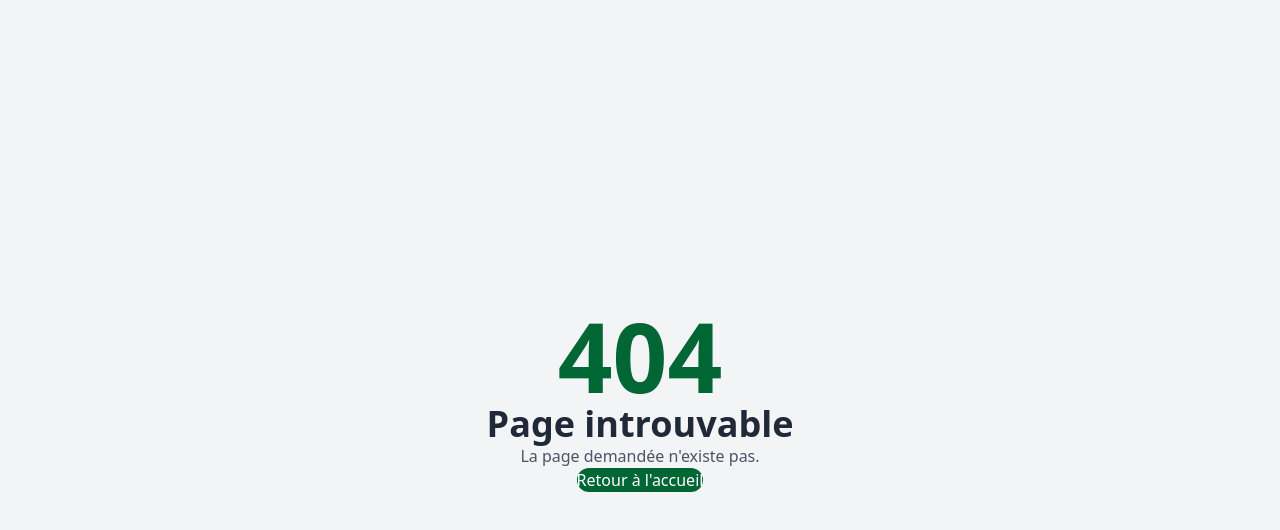
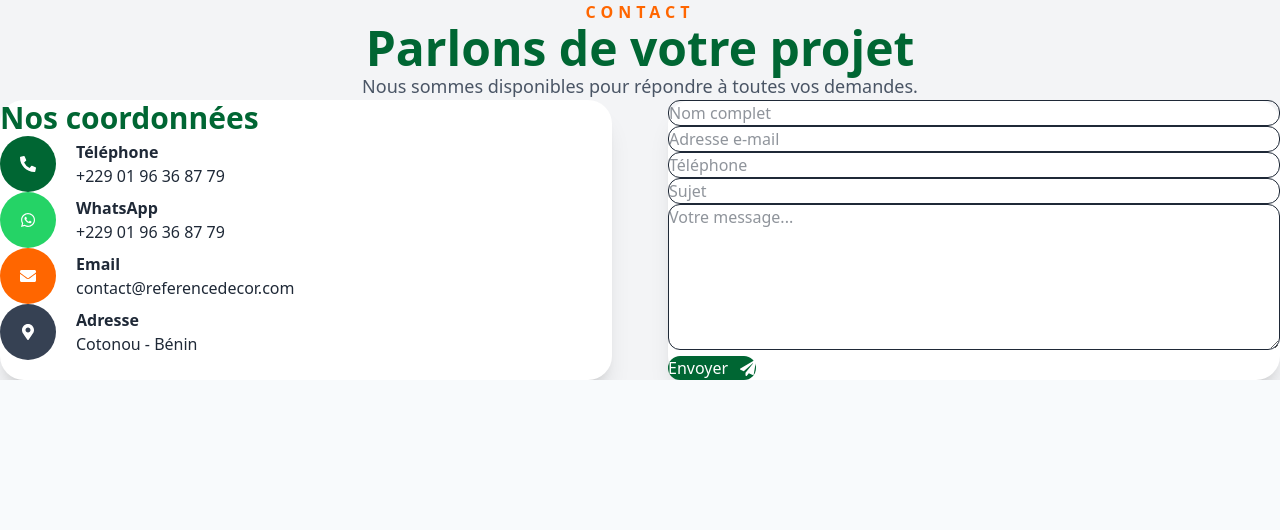
Before and after one commit to bokomurielle12-ux/la-reference-decor, a Next.js app: page /contact in a window 1280 px wide. Before the commit this address had no page. Shown: the top 530 px of the page. Built offline with nearby package versions, Linux system fonts and the light colour scheme.

Commit message:
Correction des noms de fichiers en majuscule

```diff
--- /dev/null
+++ b/app/catalogue/page.tsx
@@ -0,0 +1,25 @@
+// import Catalogue from "@/components/Catalogue";
+// import Navbar from "@/components/Navbar";
+// import Footer from "@/components/Footer";
+// import WhatsappButton from "@/components/WhatsappButton";
+
+// export default function CataloguePage() {
+//   return (
+//     <>
+//       <Navbar />
+
+//       <div className="pt-24">
+//         <Catalogue />
+//       </div>
+
+//       <Footer />
+
+//       <WhatsappButton />
+//     </>
+//   );
+// }
+import Catalogue from "@/components/Catalogue";
+
+export default function CataloguePage() {
+  return <Catalogue />;
+}
--- /dev/null
+++ b/app/contact/page.tsx
@@ -0,0 +1,25 @@
+// import Navbar from "@/components/Navbar";
+// import Contact from "@/components/Contact";
+// import Footer from "@/components/Footer";
+// import WhatsappButton from "@/components/WhatsappButton";
+
+// export default function ContactPage() {
+//   return (
+//     <>
+//       <Navbar />
+
+//       <main className="pt-24">
+//         <Contact />
+//       </main>
+
+//       <Footer />
+
+//       <WhatsappButton />
+//     </>
+//   );
+// }
+import Contact from "@/components/Contact";
+
+export default function ContactPage() {
+  return <Contact />;
+}
--- a/app/globals.css
+++ b/app/globals.css
@@ -32,6 +32,9 @@ body {
   box-sizing: border-box;
 }
 
+html, body {
+  overflow-x: hidden;
+}
 html {
   scroll-behavior: smooth;
 }
--- a/app/page.tsx
+++ b/app/page.tsx
@@ -88,9 +88,9 @@ export default function Home() {
       <main>
         <Hero />
 
-        <About />
+        <Services />
 
-        <Services />
+         <About />
 
         <Statistics />
 
--- /dev/null
+++ b/app/reservation/page.tsx
@@ -0,0 +1,25 @@
+// import Navbar from "@/components/Navbar";
+// import Reservation from "@/components/Reservation";
+// import Footer from "@/components/Footer";
+// import WhatsappButton from "@/components/WhatsappButton";
+
+// export default function ReservationPage() {
+//   return (
+//     <>
+//       <Navbar />
+
+//       <main className="pt-24">
+//         <Reservation />
+//       </main>
+
+//       <Footer />
+
+//       <WhatsappButton />
+//     </>
+//   );
+// }
+import Reservation from "@/components/Reservation";
+
+export default function ReservationPage() {
+  return <Reservation />;
+}
--- a/components/services.tsx
+++ b/components/Services.tsx
@@ -125,7 +125,6 @@ import {
   FaGlassCheers,
   FaCouch,
   FaArrowRight,
-  FaStar,
 } from "react-icons/fa";
 
 const services = [
@@ -218,7 +217,7 @@ export default function Services() {
 
         </div>
 
-        <div className="grid md:grid-cols-3 gap-10 mt-24">
+        {/* <div className="grid md:grid-cols-3 gap-10 mt-24">
 
           <div className="text-center">
 
@@ -262,7 +261,7 @@ export default function Services() {
 
           </div>
 
-        </div>
+        </div> */}
 
       </div>
     </section>
```
Also changed, not shown: components/About.tsx (renamed from components/about.tsx), components/Catalogue.tsx (renamed from components/catalogue.tsx), components/Contact.tsx (renamed from components/contact.tsx).
